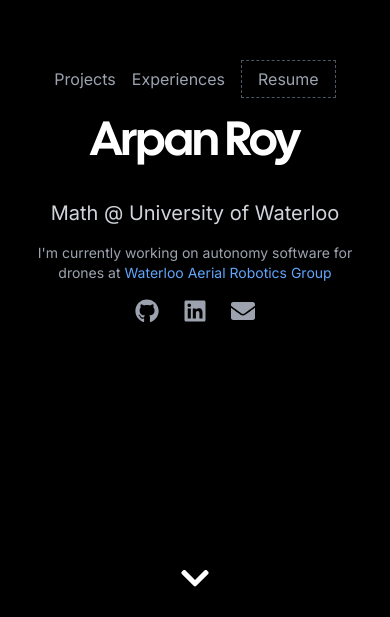
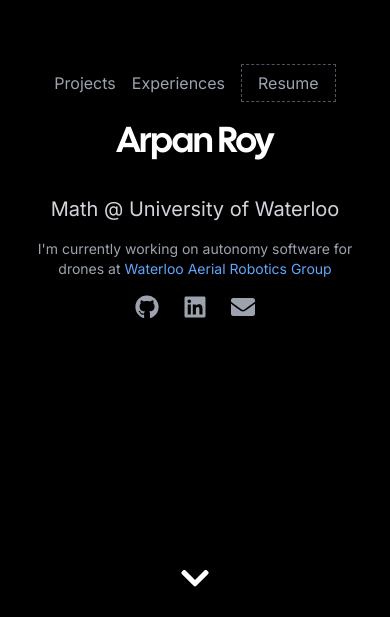
Before and after one commit to arpanroy18/portfolio, a Next.js app: page / in a window 390 px wide. Shown: the part 227-844 px from the top of the page. Built offline with nearby package versions, Linux system fonts and the light colour scheme; no server answers.

Commit message:
fix: adjust title font sizes for improved responsiveness

```diff
--- a/app/page.tsx
+++ b/app/page.tsx
@@ -172,7 +172,7 @@ export default function Home() {
           transition={{ delay: 0.4 }}
           className="mb-8"
         >
-          <h1 className="text-5xl md:text-8xl font-bold tracking-tight text-center text-white font-display hover:scale-110 duration-1000">
+          <h1 className="text-4xl sm:text-6xl md:text-9xl font-bold tracking-tight text-center text-white font-display hover:scale-110 duration-1000">
             Arpan Roy
           </h1>
         </motion.div>
```
